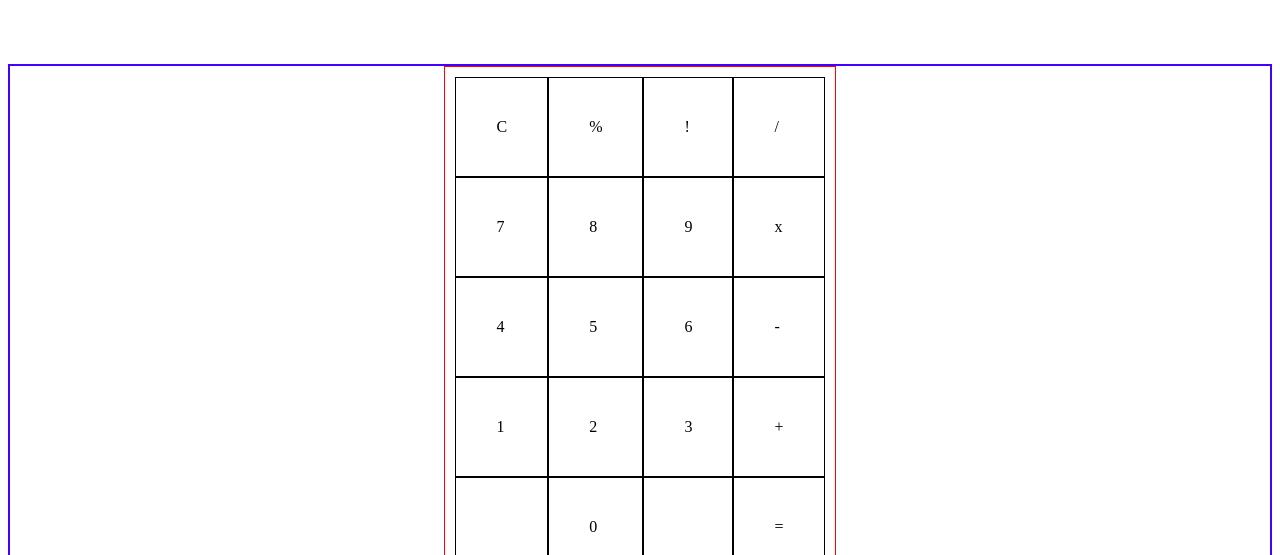
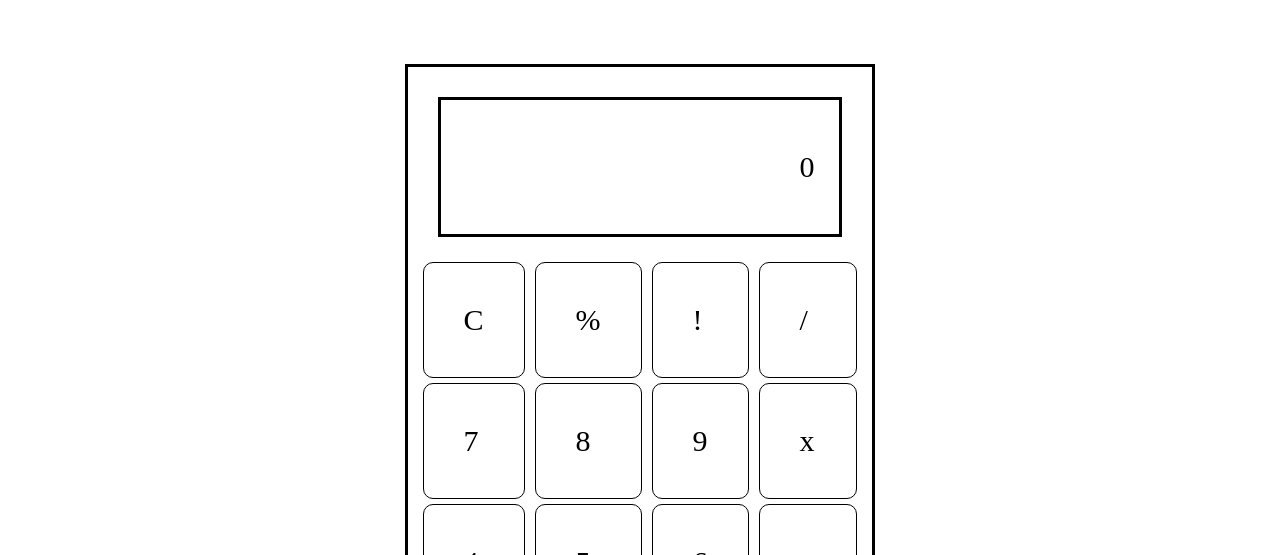
Before and after one commit to JLouisa/calculator, a plain HTML site: page index.html in a window 1280 px wide. Shown: the part 245-800 px from the top of the page. Drawn offline with Linux system fonts and the light colour scheme.

Commit message:
Finish the calculator body interface

```diff
--- a/index.html
+++ b/index.html
@@ -17,13 +17,8 @@
             <section class="left side"></section>
             <section class="mid side">
                 <div id="calc">
-                <!-- <div class="head1 divs">
-                        <div class="row1col1 square"></div>
-                        <div class="row1col2 square"></div>
-                        <div class="row1col3 square"></div>
-                        <div class="row1col4 square"></div>
-                        <div class="row1col5 square"></div>
-                    </div> -->
+                    <div class="display">0</div>
+                    <div class="calcBody">
                     <div class="head2 divs">
                         <div class="row2col1 square">C</div
                         ><div class="row2col2 square">7</div>
@@ -43,7 +38,7 @@
                         <div class="row4col2 square">9</div>
                         <div class="row4col3 square">6</div
                         ><div class="row4col4 square">3</div>
-                        <div class="row4col5 square"></div>
+                        <div class="row4col5 square">.</div>
                     </div>
                         <div class="head5 divs">
                             <div class="row5col1 square">/</div>
@@ -51,7 +46,7 @@
                             <div class="row5col3 square">-</div>
                             <div class="row5col4 square">+</div>
                             <div class="row5col5 square">=</div>
-                        </div></div>
+                        </div></div></div>
                 </section>
             <section class="right side"></section>
         </div>
--- a/styles.css
+++ b/styles.css
@@ -17,7 +17,7 @@ h1 {
 
 .mid {
     display: flex;
-    border: 2px solid rgb(68, 0, 255);
+    /* border: 2px solid rgb(68, 0, 255); */
     justify-content: center;
     flex: auto;
 }
@@ -25,11 +25,31 @@ h1 {
 .square {
     display: flex;
     padding: 40px;
-    border: 1px solid black
+    border: 1px solid black;
+    border-radius: 10px;
+    margin: 5px;
 }
 
 #calc {
     display: flex;
-    border: 1px solid red;
+    flex-direction: column;
+    border: 3px solid black;
     padding: 10px;
+    font-size: 30px;
+    margin-bottom: 50px;
 }
+
+.calcBody {
+    display: flex;
+}
+
+.row2col5 {
+    padding-bottom: 74px;
+}
+
+.display {
+    border: 3px solid black;
+    padding: 50px 25px;
+    margin: 20px;
+    text-align: right;
+}
```
